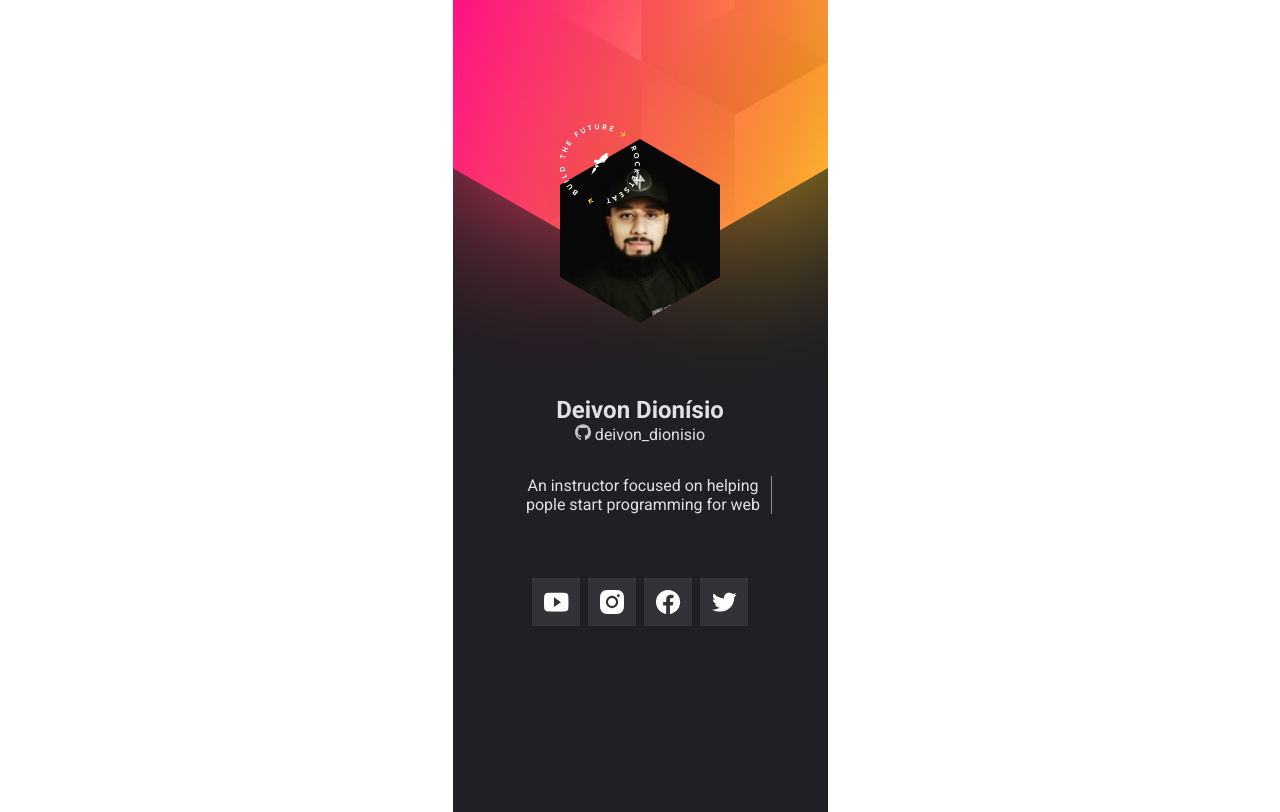
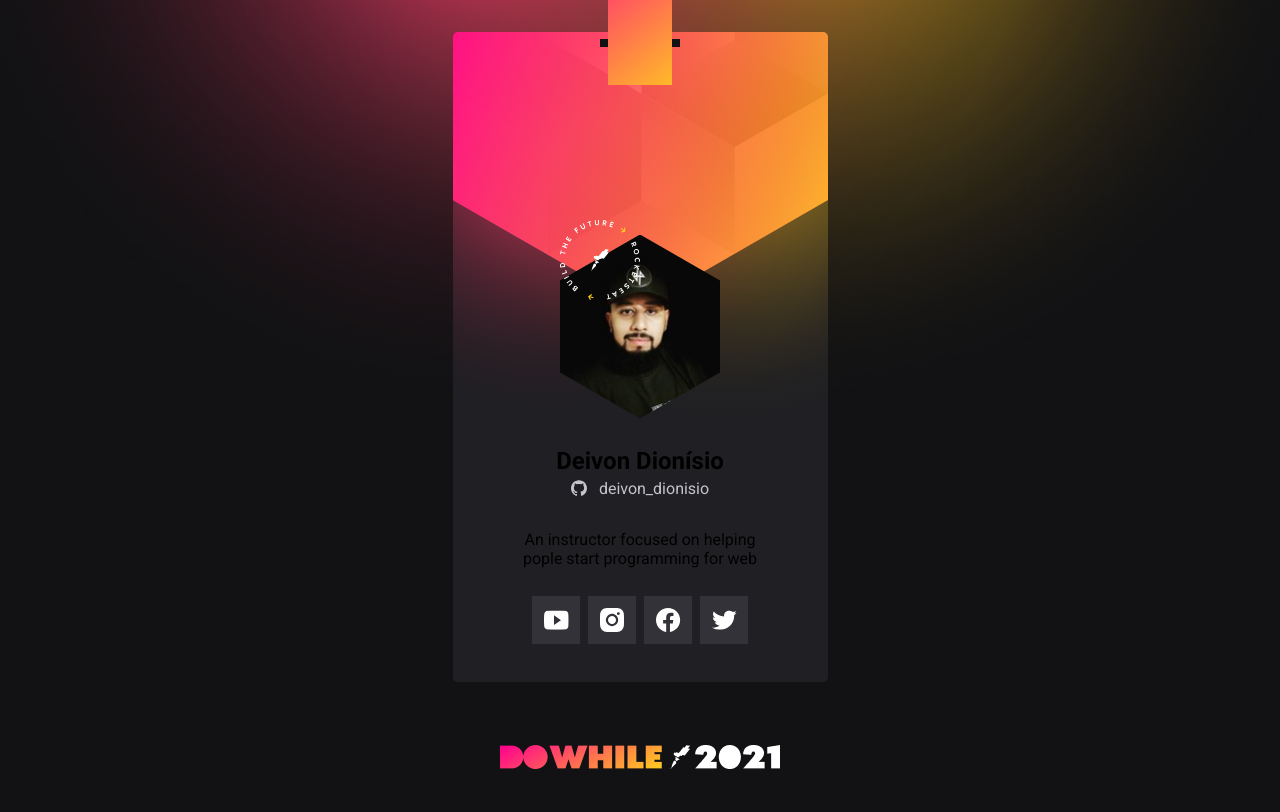
Before and after one commit to deivondionisio/nlw-heat, a plain HTML site: page index.html in a window 1280 px wide. Drawn offline with Linux system fonts and the light colour scheme; no server answers.

Commit message:
adicionando fundo mais cordinha crachá

```diff
--- a/index.html
+++ b/index.html
@@ -14,8 +14,14 @@
     <title>David Dionisio - Dowhile 2021</title>
   </head>
   <body>
+    <span class="barb">
+      <img src="images/faixa.png">
+    </span>
     <main>
       <div class="container">
+        <span>
+          <img src="images/quebra.svg">
+        </span>
         <div class="avatar">
           <span>
             <img src="images/build.svg" alt="Selo Rocketseat" />
@@ -58,6 +64,7 @@
         </ul>
       </div>
     </main>
+    <img class="logoFundo" src="images/logo_fundo_while_2021.png"
     <script src="main.js"></script>
   </body>
 </html>
--- a/style.css
+++ b/style.css
@@ -1,5 +1,6 @@
 * {
   margin: 0;
+  padding: 0;
 }
 
 @keyframes rotate {
@@ -57,8 +58,8 @@
 
 html,
 body {
-  --black: hsl(240, 6%, 13%);
-  --grey: hsl(240, 9%, 89%);
+  --black: hsl(240, 9%, 90%);
+  --grey: hsl(240, 7%, 78%);
 
   height: 100%;
   font-family: 'Roboto', sans-serif;
@@ -68,12 +69,18 @@ body {
 body {
   display: grid;
   place-items: center;
+  background-color: #121214;
+  background-image: url(images/MaskGroup.png);
+  background-position: center;
+  background-size: cover;
 }
 
 main {
   background: url(images/background.svg);
   width: 375px;
-  height: 812px;
+  height: 650px;
+  color: var(--grey-white);
+  border-radius: 5px;
 }
 
 .container {
@@ -81,15 +88,14 @@ main {
   margin-left: auto;
   margin-right: auto;
   text-align: center;
-  color: var(--grey);
 }
 
 .avatar {
   width: 10rem;
   margin: 11.5rem auto 0;
   position: relative;
-  animation: is-panning 10s ease-in-out infinite alternate;
-  transition: 3s;
+  /*animation: is-panning 10s ease-in-out infinite alternate;
+  transition: 3s;*/
 }
 
 .avatar span {
@@ -97,6 +103,12 @@ main {
   top: -15px;
   z-index: 1;
   animation: rotate 5s linear infinite;
+}
+
+.barb {
+  position: absolute;
+  top: -73px;
+  z-index: 1;
 }
 
 .avatar > img {
@@ -113,25 +125,34 @@ h1 {
   gap: 0.75rem;
   justify-content: center;
   align-items: center;
+  font-weight: 700;
 }
 
 a {
   color: var(--grey);
   text-decoration: none;
   margin-top: 0.25rem;
+  font-size: 1rem;
+  gap: 0.75rem;
+  justify-content: center;
+  display: flex;
+  align-items: center;
+  font-weight: 400;
 }
 
 p {
   margin-top: 2rem;
-  border-right: 1px solid rgba(255, 255, 255, 0.75);
+  font-weight: 400;
+  font-size: 0.875;
+  /*border-right: 1px solid rgba(255, 255, 255, 0.75);
   white-space: normal;
   overflow: hidden;
   animation: blinkCursor 1500ms steps(30) infinite normal,
-    typing 4s steps(30) 1s normal both;
+    typing 4s steps(30) 1s normal both;*/
 }
 
 ul {
-  margin-top: 4rem;
+  margin-top: 4rem auto 0;
   list-style: none;
   padding: 0;
   display: flex;
@@ -142,3 +163,7 @@ ul {
 li:hover {
   animation: bounce 1s;
 }
+
+ul {
+  margin: 1.5rem auto 0;
+}
```
Also changed, not shown: images/Desktop.svg (added), images/MaskGroup.png (added), images/faixa.png (added), images/logo_fundo_while_2021.png (added), images/quebra.svg (added).
